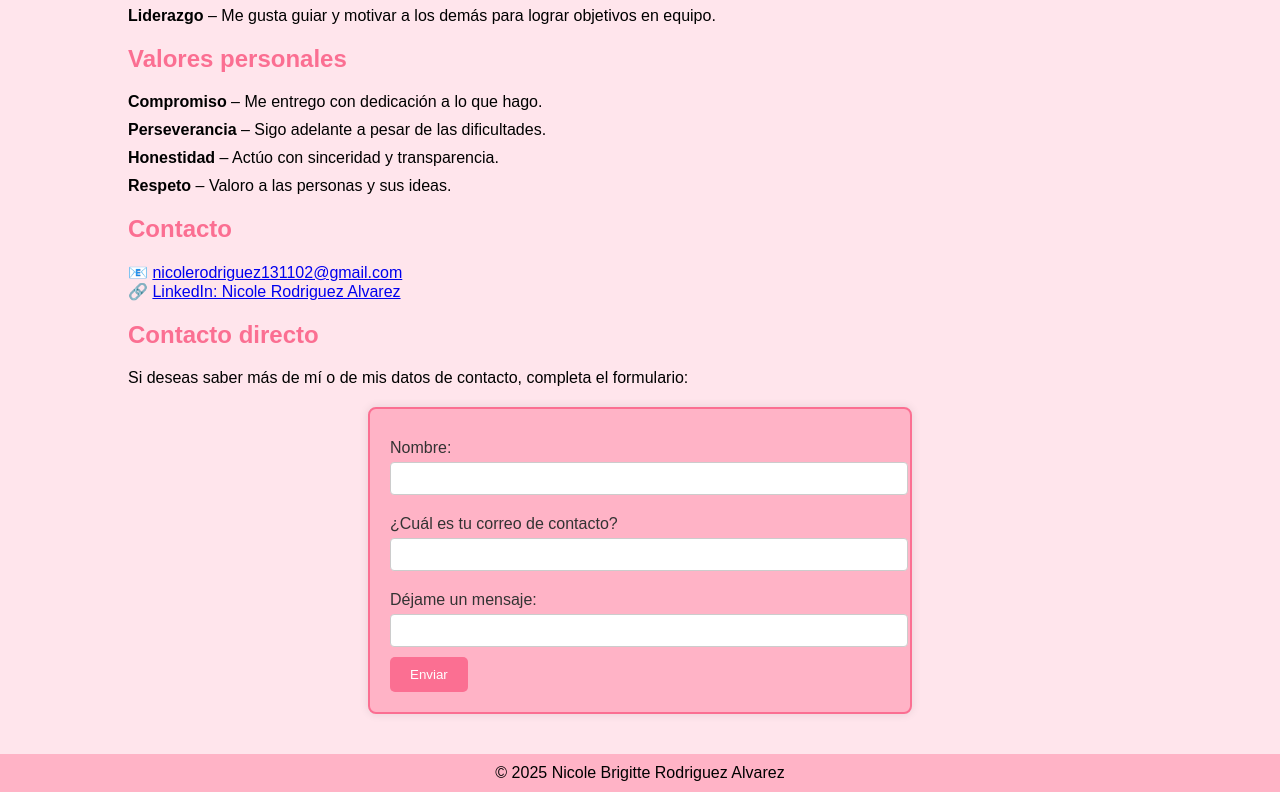
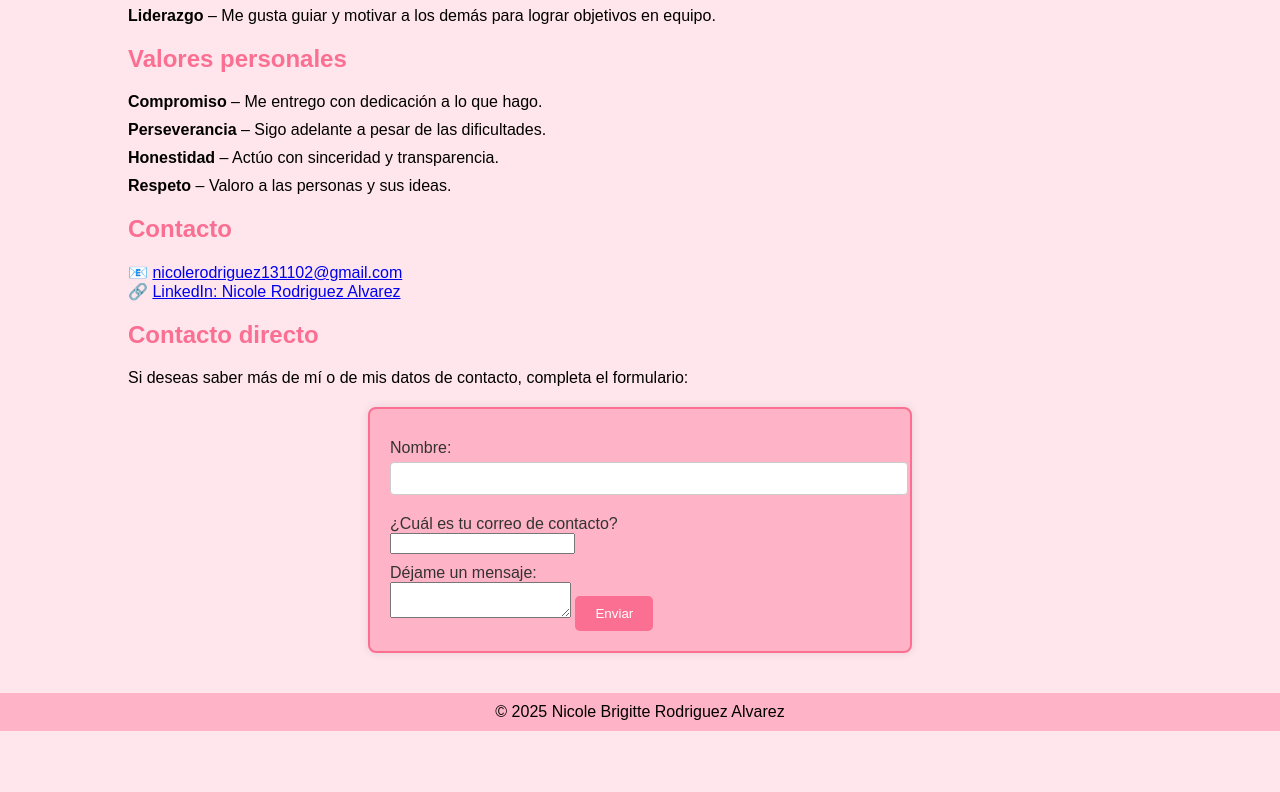
Before and after one commit to nicole131102/Mi-pagina-web, a plain HTML site: page index.html in a window 1280 px wide. Shown: the part 946-1738 px from the top of the page. After the commit the page ends 1677 px from the top, so only its background shows below. Drawn offline with Linux system fonts and the light colour scheme.

Commit message:
Update index.html

```diff
--- a/index.html
+++ b/index.html
@@ -144,18 +144,19 @@
     <h2>Contacto directo</h2>
     <p>Si deseas saber más de mí o de mis datos de contacto, completa el formulario:</p>
 
-    <form action="#" method="post">
-      <label for="nombre">Nombre:</label>
-      <input type="text" id="nombre" name="nombre" required>
+<form action="https://formspree.io/f/xjkrreeo" method="POST">
+<form action="https://formspree.io/f/xjkrreeo" method="POST">
+  <label for="nombre">Nombre:</label>
+  <input type="text" id="nombre" name="name" required>
 
-      <label for="correo personal">¿Cuál es tu correo de contacto?</label>
-      <input type="text" id="correo personal" name="correo personal" required>
+  <label for="correo">¿Cuál es tu correo de contacto?</label>
+  <input type="email" id="correo" name="email" required>
 
-      <label for="mensaje">Déjame un mensaje:</label>
-      <input type="text" id="mensaje" name="mensaje" required>
+  <label for="mensaje">Déjame un mensaje:</label>
+  <textarea id="mensaje" name="message" required></textarea>
 
-      <input type="submit" value="Enviar">
-    </form>
+  <input type="submit" value="Enviar">
+</form>
   </section>
 
   <footer>
```
